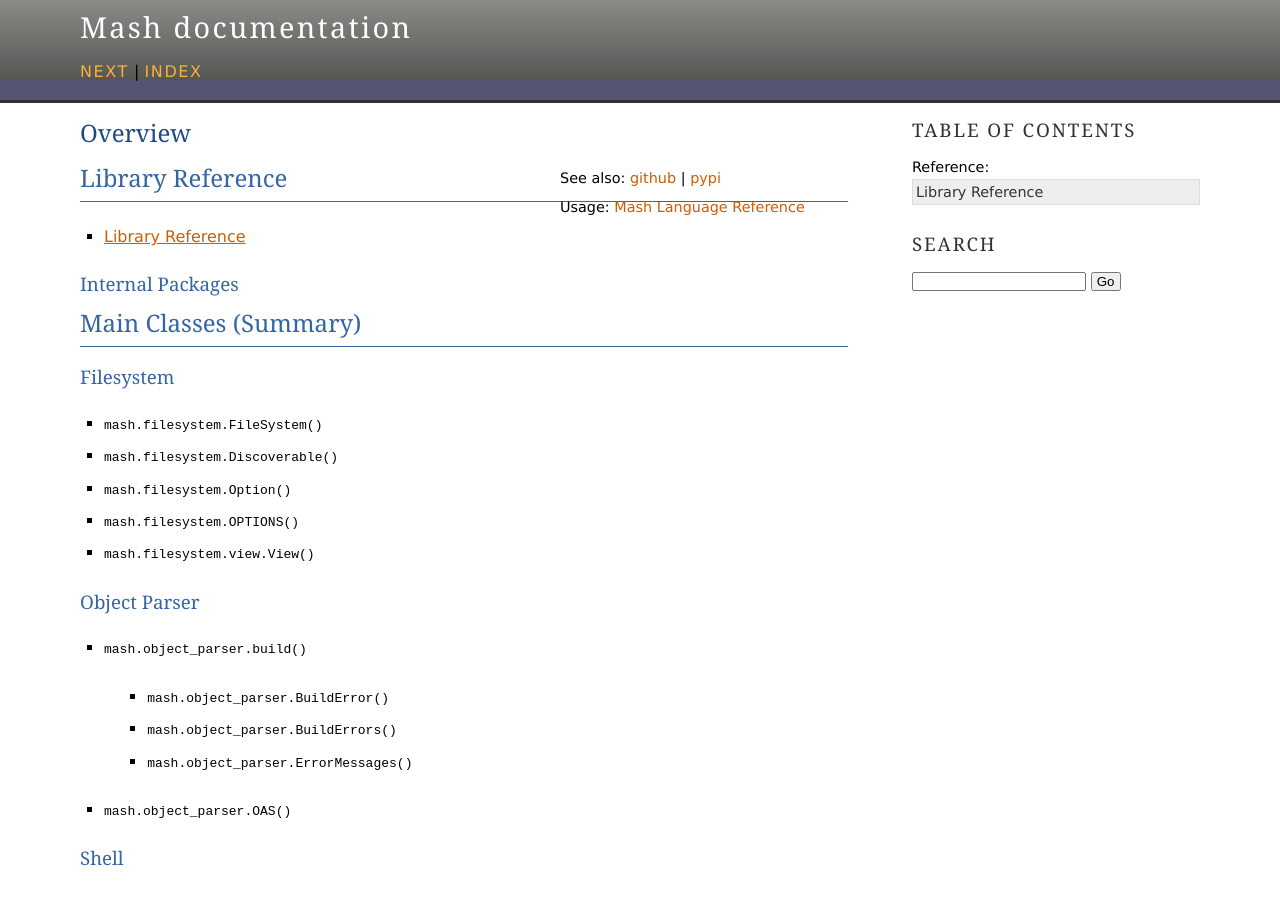
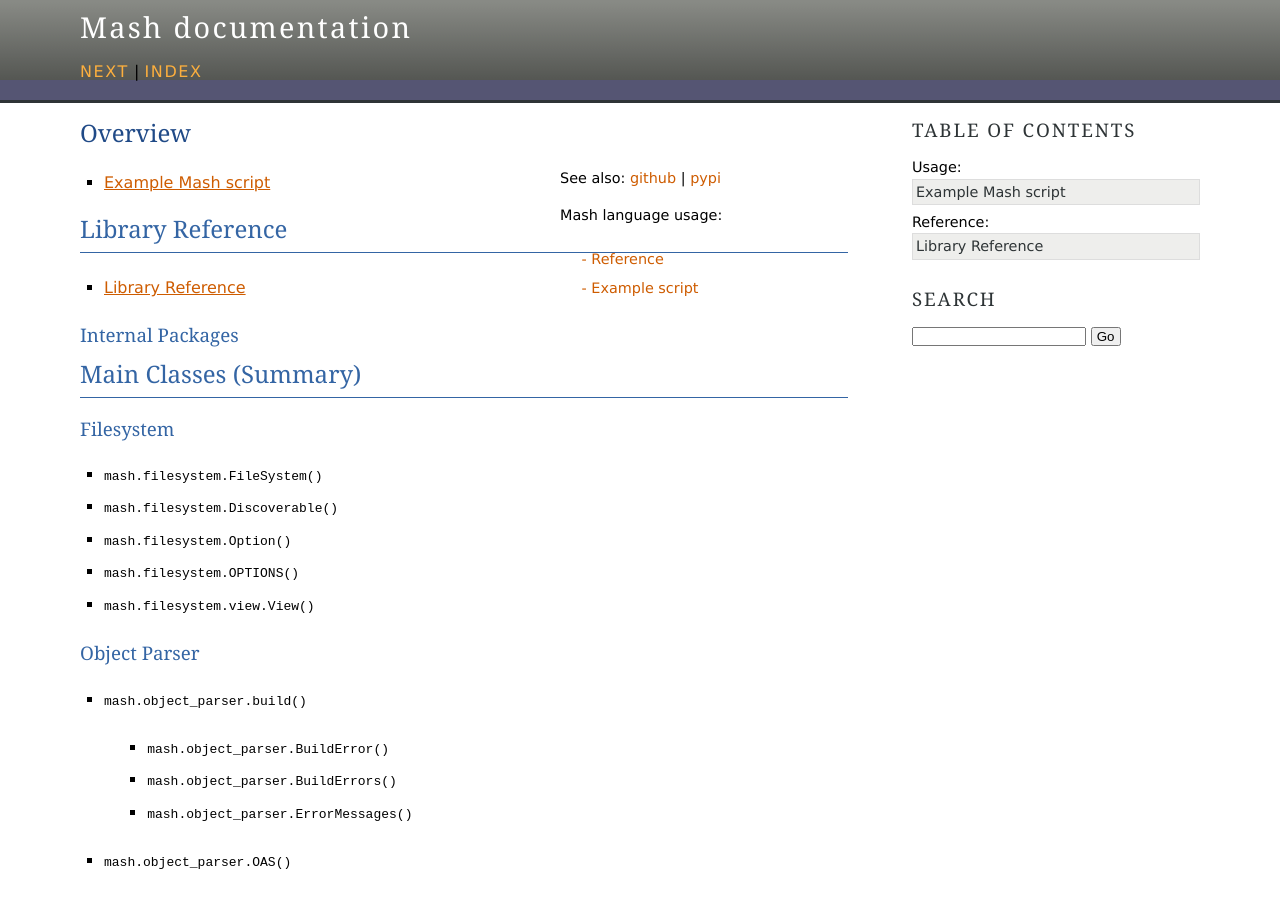
Before and after one commit to voschezang/mash, a Sphinx documentation site: the page built from docs/source/index.rst, in a window 1280 px wide and 900 px high. Built offline with Sphinx 7.4.7, drawn with Linux system fonts in a browser that asks for light colours; pages that are not in the unit, such as notebooks, are missing from menus.

Commit message:
restructure docs; add lib

```diff
--- a/docs/source/index.rst
+++ b/docs/source/index.rst
@@ -13,18 +13,21 @@ Overview
     |
     `pypi <https://pypi.org/project/mash-shell/>`_
 
-    Usage:
-    `Mash Language Reference <https://github.com/voschezang/mash/blob/main/SHELL_REFERENCE.md>`_
+
+    | Mash language usage:
+
+    * `- Reference <https://github.com/voschezang/mash/blob/main/SHELL_REFERENCE.md>`_
+    * `- Example script <pages/lib.html>`_
 
 
 .. toctree::
    :caption: Usage:
    :maxdepth: 1
 
-   README <README.md>
-   Implementation <SHELL.md>
-   Reference <SHELL_REFERENCE.md>
-
+   README <pages/README.md>
+   Implementation <pages/SHELL.md>
+   Reference <pages/SHELL_REFERENCE.md>
+   Example Mash script <pages/lib.rst>
 
 Library Reference
 -----------------
--- /dev/null
+++ b/docs/source/pages/lib.rst
@@ -0,0 +1,6 @@
+.. _lib-math:
+
+Math
+====
+
+.. literalinclude:: ../lib/math.sh
--- a/docs/source/reference.rst
+++ b/docs/source/pages/reference.rst
@@ -7,4 +7,4 @@ Library Reference
    :maxdepth: 8
    :caption: Contents:
 
-   modules/modules.rst
+   ../modules/modules.rst
```
Also changed, not shown: other parts of docs/source/index.rst (+1 -1 lines), docs/source/README.md (deleted, +0 -1 lines), docs/source/SHELL.md (deleted, +0 -1 lines), docs/source/SHELL_REFERENCE.md (deleted, +0 -1 lines), docs/source/pages/README.md (added, +1 -0 lines), docs/source/pages/SHELL.md (added, +1 -0 lines), docs/source/pages/SHELL_REFERENCE.md (added, +1 -0 lines), 2 other files.
